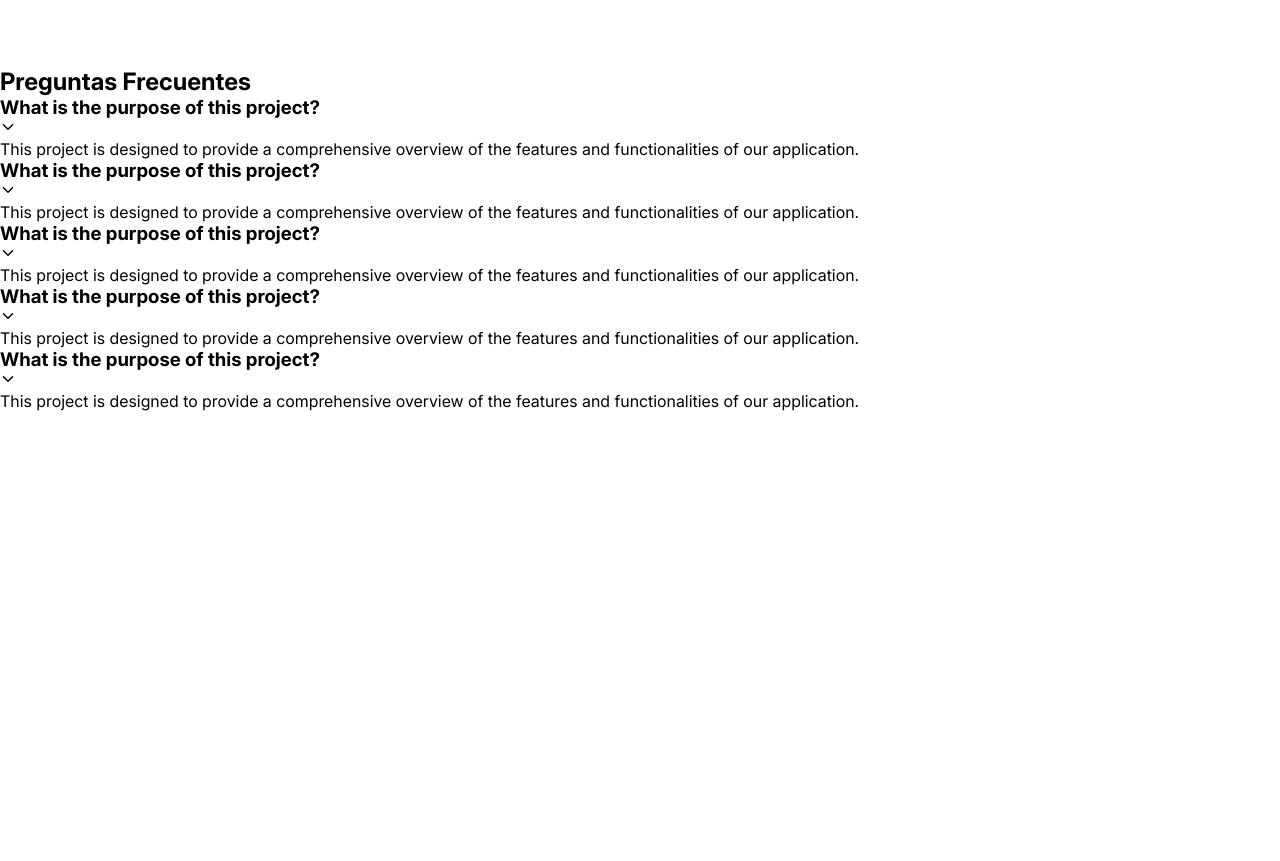
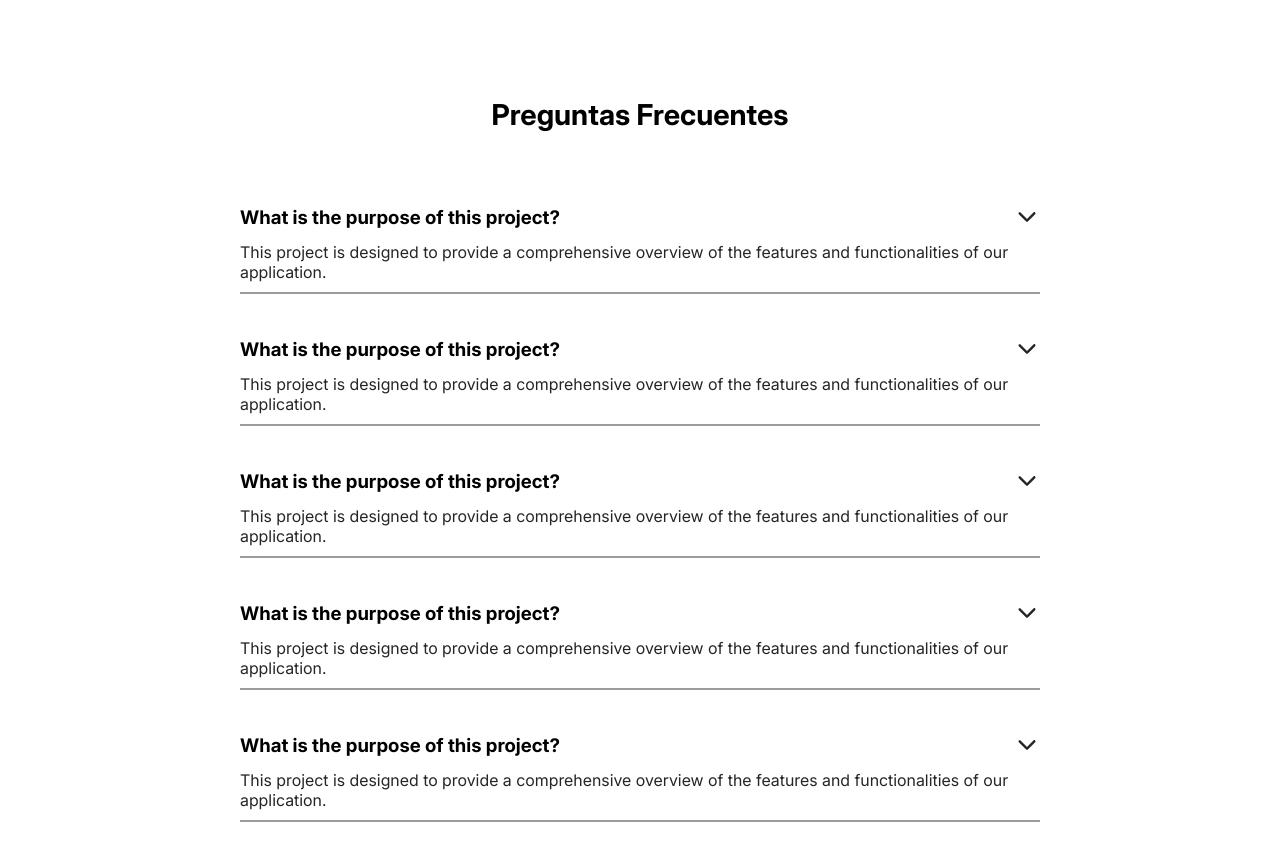
Before and after one commit to RodrigoLV9/astrolvl, an Astro site: page / in a window 1280 px wide. Shown: the part 2276-3137 px from the top of the page. Before the commit the page ends 2687 px from the top, so only its background shows below. Built offline with nearby package versions, Linux system fonts and the light colour scheme; Astro itself is replaced by a stand-in of ours.

Commit message:
style(Faqs): Add basic style for Faqs and FaqsCard components

```diff
--- a/src/components/Faqs/Faqs.astro
+++ b/src/components/Faqs/Faqs.astro
@@ -12,5 +12,16 @@ import {FaqsCard} from "./FaqsCard.jsx"
     </div>
 </section>
 <style>
-
+    .faqs{
+        margin:100px 0
+    }
+    .faqs>h2{
+        font-size:1.8rem;
+        text-align: center;
+        margin:50px 0;
+    }
+    .faqs__cards{
+        margin:auto;
+        width:800px;
+    }
 </style>
--- a/src/components/Faqs/FaqsCard.jsx
+++ b/src/components/Faqs/FaqsCard.jsx
@@ -1,5 +1,5 @@
 import { IoIosArrowDown as SelectIcon } from "react-icons/io";
-
+import '../../styles/faqsCard.css'
 export const FaqsCard=()=>{
     return(
         <div className="faqsCard">
--- /dev/null
+++ b/src/styles/faqsCard.css
@@ -0,0 +1,26 @@
+.faqsCard{
+    margin:20px 0;
+    padding:10px 0;
+    border-bottom:2px solid #9c9c9c
+}
+.faqsCard__header{
+    width:100%;
+    height:50px;
+    display:flex;
+    align-items: center;
+    justify-content: space-between;
+
+}
+.faqsCard__header>h3{
+
+}
+.faqsCard__header-icon{
+    font-size: 26px;
+    color:#252525
+}
+.faqsCard__content{
+
+}
+.faqsCard__content>p{
+    color:#252525
+}
```
